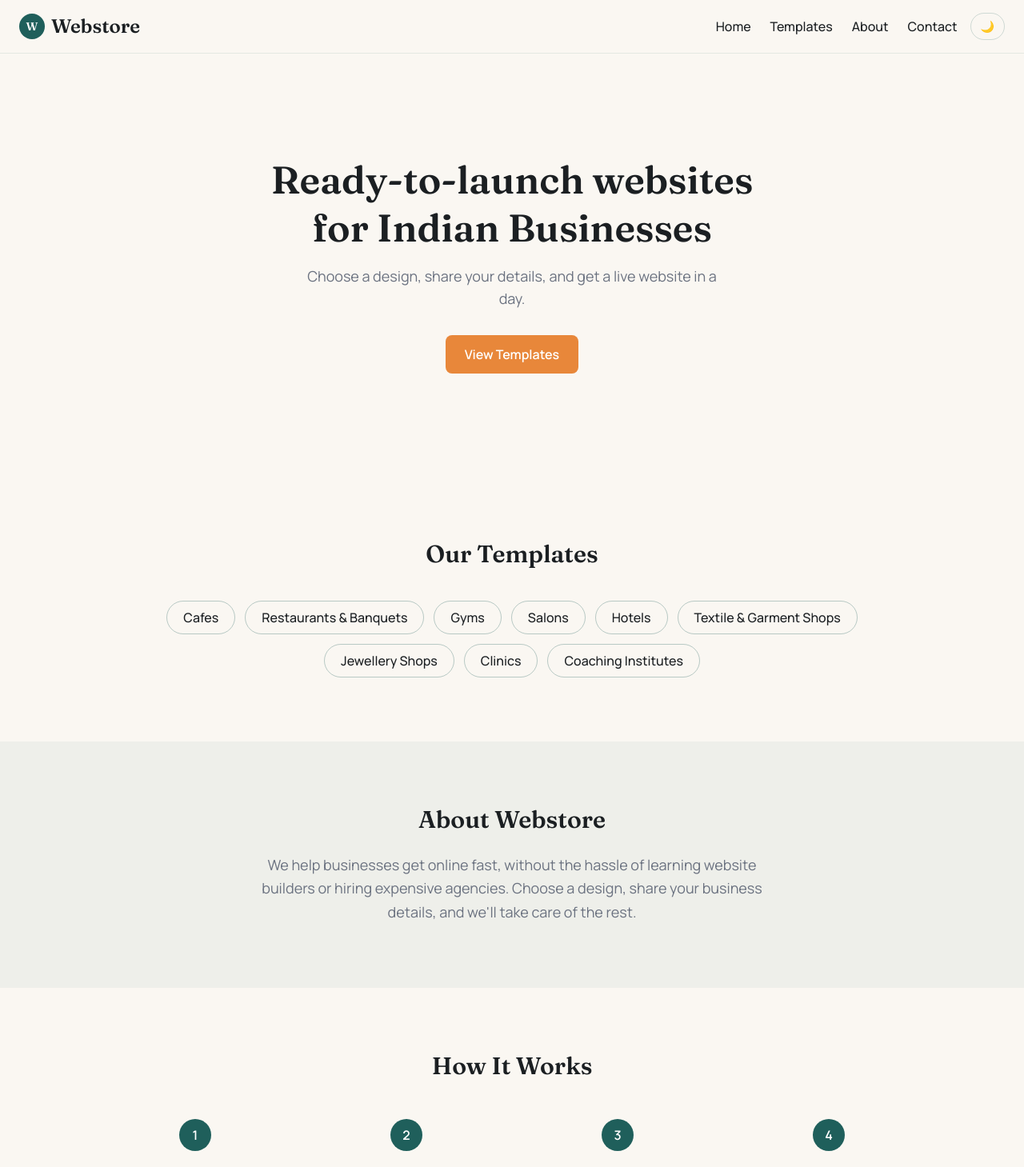
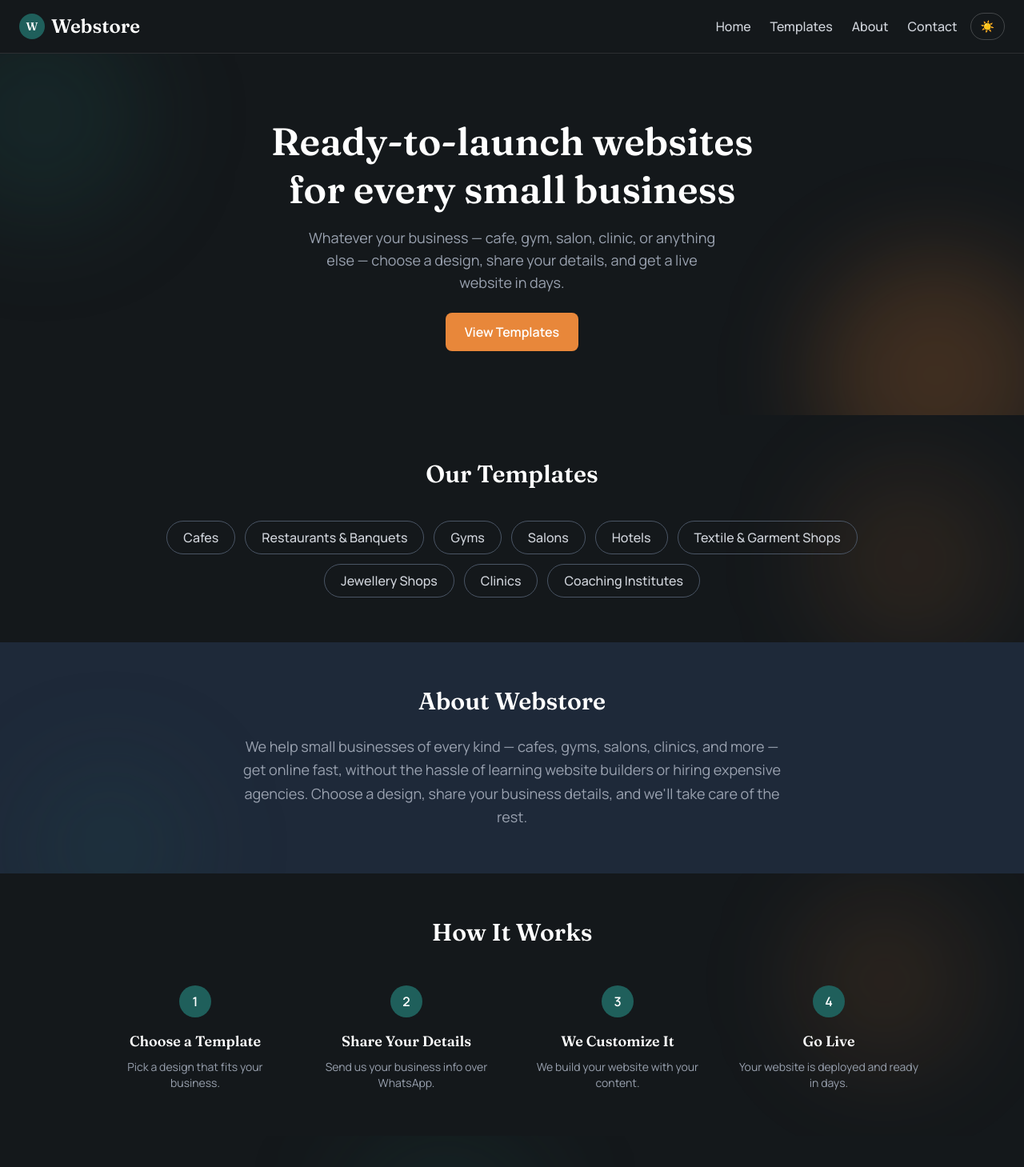
Before and after one commit to adee-kaushik/webiify, a React (Vite) app in the folder webiify/: page / in a window 1280 px wide. Shown: the top 1459 px of the page at 80% size. Built offline with nearby package versions, Linux system fonts and the light colour scheme.

Commit message:
added darkmode as default

```diff
--- a/webiify/package.json
+++ b/webiify/package.json
@@ -10,11 +10,14 @@
     "preview": "vite preview"
   },
   "dependencies": {
+    "@react-three/drei": "^10.7.9",
+    "@react-three/fiber": "^9.8.1",
     "@tailwindcss/postcss": "^4.3.3",
     "@tailwindcss/vite": "^4.3.3",
     "react": "^19.2.8",
     "react-dom": "^19.2.8",
-    "tailwindcss": "^4.3.3"
+    "tailwindcss": "^4.3.3",
+    "three": "^0.186.1"
   },
   "devDependencies": {
     "@eslint/js": "^10.0.1",
--- a/webiify/src/App.jsx
+++ b/webiify/src/App.jsx
@@ -5,11 +5,15 @@ import About from './Components/About';
 import HowItWorks from './Components/HowItWorks';
 import Footer from './Components/Footer';
 
+import { Suspense } from 'react';
 function App() {
   return (
     <div className="bg-brand-bg dark:bg-brand-bg-dark transition-colors font-body">
+
       <Navbar />
+
       <Hero />
+
       <Templates />
       <About />
       <HowItWorks />
--- a/webiify/src/Components/About.jsx
+++ b/webiify/src/Components/About.jsx
@@ -1,14 +1,15 @@
-
-
 function About() {
   return (
-    <section id="about" className="px-6 py-20 bg-brand-teal/5 dark:bg-gray-800 transition-colors">
-      <div className="max-w-2xl mx-auto text-center">
+    <section id="about" className="relative px-6 py-14 bg-brand-teal/5 dark:bg-gray-800 transition-colors overflow-hidden">
+      <div className="absolute -bottom-16 left-10 w-56 h-56 bg-brand-teal/15 rounded-full blur-3xl animate-blob [animation-delay:3s]"></div>
+
+      <div className="relative z-10 max-w-2xl mx-auto text-center">
         <h2 className="font-display text-3xl font-semibold text-brand-text dark:text-white mb-6">
           About Webstore
         </h2>
         <p className="font-body text-lg text-brand-muted dark:text-gray-400 leading-relaxed">
-          We help businesses get online fast, without the hassle of learning website builders or hiring expensive agencies.
+          We help small businesses of every kind — cafes, gyms, salons, clinics, and more —
+          get online fast, without the hassle of learning website builders or hiring expensive agencies.
           Choose a design, share your business details, and we'll take care of the rest.
         </p>
       </div>
--- a/webiify/src/Components/Footer.jsx
+++ b/webiify/src/Components/Footer.jsx
@@ -1,17 +1,20 @@
 function Footer() {
   return (
-    <footer id="footer" className="px-6 py-12 bg-brand-bg-dark text-gray-300 text-center">
+    <footer id="footer" className="relative px-6 py-12 bg-brand-bg-dark text-gray-300 text-center overflow-hidden">
+      <div className="absolute -top-10 left-1/3 w-72 h-72 bg-brand-teal/15 rounded-full blur-3xl animate-blob [animation-delay:6s]"></div>
+
+      <div className="relative z-10">
         <div className="max-w-5xl mx-auto flex flex-col md:flex-row justify-center items-center gap-6">
           <div className="font-display text-xl font-semibold text-white">Webstore</div>
 
           <div className="flex gap-6 font-body">
-          <a href="https://wa.me/919351219914" className="hover:text-brand-accent">
+            <a href="https://wa.me/91XXXXXXXXXX" className="hover:text-brand-accent">
               WhatsApp
             </a>
-          <a href="https://instagram.com/web.store.in" className="hover:text-brand-accent">
+            <a href="https://instagram.com/webstore" className="hover:text-brand-accent">
               Instagram
             </a>
-          <a href="mailto:webstore.templates@gmail.com" className="hover:text-brand-accent">
+            <a href="mailto:adityaamishra7002@gmail.com" className="hover:text-brand-accent">
               Email
             </a>
           </div>
@@ -19,6 +22,7 @@ function Footer() {
         <p className="font-body text-sm text-gray-500 mt-8">
           © 2026 Webstore. All rights reserved.
         </p>
+      </div>
     </footer>
   );
 }
--- a/webiify/src/Components/Hero.jsx
+++ b/webiify/src/Components/Hero.jsx
@@ -1,20 +1,23 @@
-
-
 function Hero() {
   return (
-    <section className="flex flex-col items-center justify-center text-center px-6 py-21 md:py-32 bg-brand-bg dark:bg-brand-bg-dark transition-colors">
-      <h1 className="font-display text-4xl md:text-5xl font-semibold text-brand-text dark:text-white leading-tight max-w-2xl animate-fade-in-up">
-        Ready-to-launch websites for Indian Businesses
+    <section className="relative flex flex-col items-center justify-center text-center px-6 py-16 md:py-20 bg-brand-bg dark:bg-brand-bg-dark transition-colors overflow-hidden">
+      <div className="absolute -top-20 -left-20 w-72 h-72 bg-brand-teal/20 rounded-full blur-3xl animate-blob"></div>
+      <div className="absolute -bottom-24 -right-16 w-80 h-80 bg-brand-accent/20 rounded-full blur-3xl animate-blob [animation-delay:2s]"></div>
+
+      <div className="relative z-10 max-w-2xl">
+        <h1 className="font-display text-4xl md:text-5xl font-semibold text-brand-text dark:text-white leading-tight animate-fade-in-up">
+          Ready-to-launch websites for every small business
         </h1>
-      <p className="mt-4 font-body text-lg text-brand-muted dark:text-gray-400 max-w-lg animate-fade-in-up [animation-delay:150ms]">
-        Choose a design, share your details, and get a live website in a day.
+        <p className="mt-4 font-body text-lg text-brand-muted dark:text-gray-400 max-w-lg mx-auto animate-fade-in-up [animation-delay:150ms]">
+          Whatever your business — cafe, gym, salon, clinic, or anything else — choose a design, share your details, and get a live website in days.
         </p>
         <a
           href="#templates"
-        className="inline-block mt-8 px-6 py-3 bg-brand-accent text-white font-body font-semibold rounded-lg hover:opacity-90 animate-fade-in-up [animation-delay:300ms]"
+          className="inline-block mt-6 px-6 py-3 bg-brand-accent text-white font-body font-semibold rounded-lg hover:opacity-90 animate-fade-in-up [animation-delay:300ms]"
         >
           View Templates
         </a>
+      </div>
     </section>
   );
 }
--- a/webiify/src/Components/HowItWorks.jsx
+++ b/webiify/src/Components/HowItWorks.jsx
@@ -7,7 +7,10 @@ function HowItWorks() {
   ];
 
   return (
-    <section className="px-6 py-20 bg-brand-bg dark:bg-brand-bg-dark transition-colors">
+    <section className="relative px-6 py-14 bg-brand-bg dark:bg-brand-bg-dark transition-colors overflow-hidden">
+      <div className="absolute top-0 right-10 w-60 h-60 bg-brand-accent/10 rounded-full blur-3xl animate-blob [animation-delay:5s]"></div>
+
+      <div className="relative z-10">
         <h2 className="font-display text-3xl font-semibold text-center text-brand-text dark:text-white mb-12">
           How It Works
         </h2>
@@ -22,6 +25,7 @@ function HowItWorks() {
             </div>
           ))}
         </div>
+      </div>
     </section>
   );
 }
--- a/webiify/src/Components/Navbar.jsx
+++ b/webiify/src/Components/Navbar.jsx
@@ -2,7 +2,7 @@ import { useState, useEffect } from 'react';
 
 function Navbar() {
   const [isOpen, setIsOpen] = useState(false);
-  const [darkMode, setDarkMode] = useState(false);
+  const [darkMode, setDarkMode] = useState(true);
 
   useEffect(() => {
     if (darkMode) {
--- a/webiify/src/Components/Templates.jsx
+++ b/webiify/src/Components/Templates.jsx
@@ -36,7 +36,10 @@ function Templates() {
   }
 
   return (
-    <section id="templates" className="px-6 py-20 bg-brand-bg dark:bg-brand-bg-dark transition-colors">
+    <section id="templates" className="relative px-6 py-14 bg-brand-bg dark:bg-brand-bg-dark transition-colors overflow-hidden">
+      <div className="absolute top-10 right-0 w-64 h-64 bg-brand-accent/10 rounded-full blur-3xl animate-blob [animation-delay:1s]"></div>
+
+      <div className="relative z-10">
         <h2 className="font-display text-3xl font-semibold text-center text-brand-text dark:text-white mb-10">
           Our Templates
         </h2>
@@ -58,7 +61,7 @@ function Templates() {
         </div>
 
         {selectedCategory && (
-        <div className="grid grid-cols-1 md:grid-cols-3 gap-6 max-w-5xl mx-auto mt-8 animate-fade-in-up">
+          <div className="grid grid-cols-1 md:grid-cols-3 gap-4 max-w-5xl mx-auto mt-8 animate-fade-in-up">
             {plans.map((plan) => {
               const demoLink = categoryDemos[selectedCategory]?.[plan.tier];
               const CardWrapper = demoLink ? "a" : "div";
@@ -97,6 +100,7 @@ function Templates() {
             })}
           </div>
         )}
+      </div>
     </section>
   );
 }
--- a/webiify/src/index.css
+++ b/webiify/src/index.css
@@ -14,6 +14,22 @@ html, body {
     opacity: 1;
     transform: translateY(0);
   }
+}
+
+@keyframes blob {
+  0%, 100% {
+    transform: translate(0, 0) scale(1);
+  }
+  33% {
+    transform: translate(20px, -30px) scale(1.1);
+  }
+  66% {
+    transform: translate(-15px, 15px) scale(0.95);
+  }
+}
+
+.animate-blob {
+  animation: blob 8s ease-in-out infinite;
 }
 
 @theme {
```
Also changed, not shown: 1 other file (tests, documents, lock files or other folders). Lines whose indentation alone changed are shown as unchanged.
